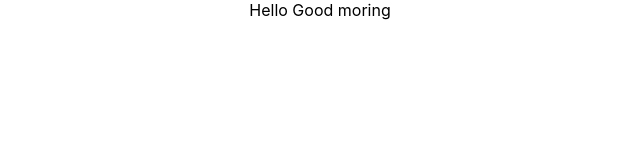
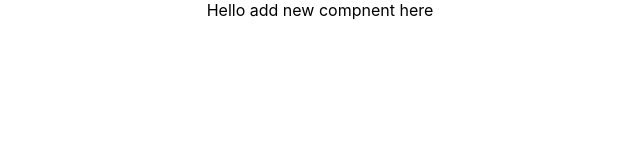
Before and after one commit to rangani4593/Store-Locator-Shopify-application, a React (Create React App) app: page / in a window 1280 px wide. Shown: the top 160 px of the page, without its empty margins (320-960 px from the left). Built offline with nearby package versions, Linux system fonts and the light colour scheme.

Commit message:
text in app js

```diff
--- a/src/App.js
+++ b/src/App.js
@@ -4,7 +4,8 @@ import './App.css';
 function App() {
   return (
     <div className="App">
-      Hello Good moring
+      Hello
+      add new compnent here
     </div>
   );
 }
```
